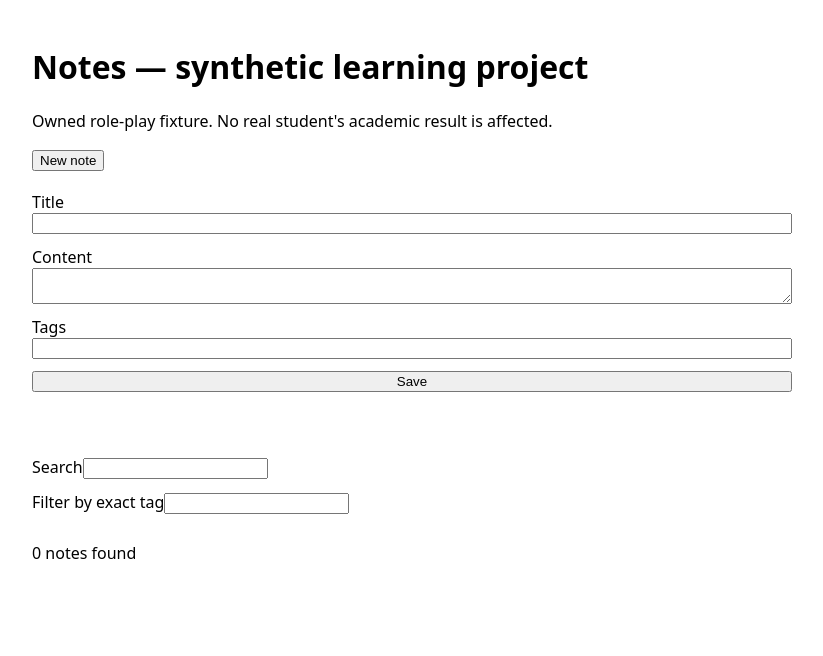
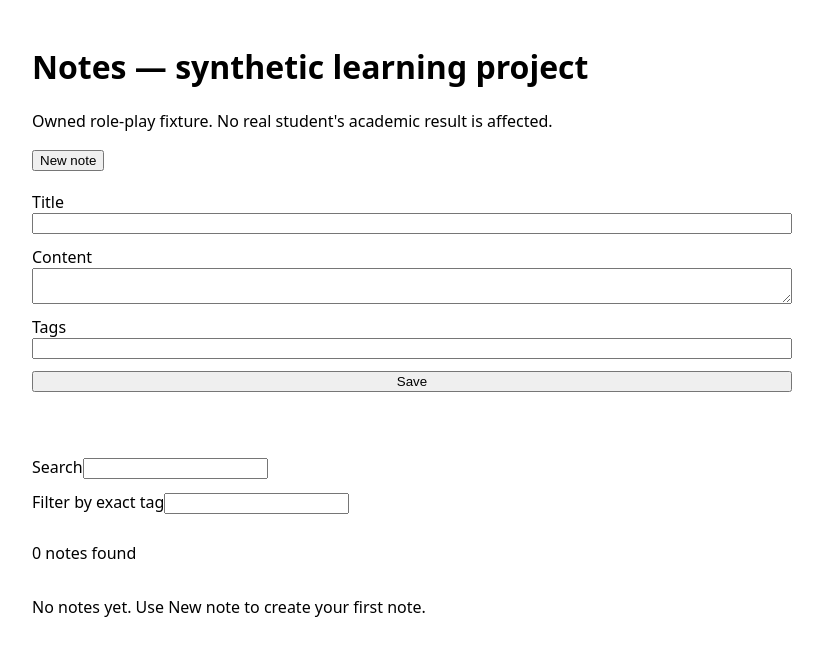
Before and after one commit to hbuivanhoi6-stack/vintern-so-tay-hoc-tap-ca-nhan-qa-aurora-thuc-hanh-va-ban-g-20261022-db9f98e8, a React (Vite) app: page / in a window 1280 px wide. Shown: the top 656 px of the page, without its empty margins (228-1051 px from the left). Built offline with nearby package versions, Linux system fonts and the light colour scheme.

Commit message:
Add actionable empty-state guidance to notes search

```diff
--- a/src/main.tsx
+++ b/src/main.tsx
@@ -54,6 +54,7 @@ function App() {
       <button data-testid="note-save" type="submit" disabled={!!initial.issue}>Save</button><p data-testid="note-error" role="alert">{error}</p>
     </form>
     {STAGE >= 3 && <section aria-label="Find notes" style={{ display: 'grid', gap: 12 }}><label>Search<input data-testid="note-search" value={query} onChange={e => setQuery(e.target.value)}/></label><label>Filter by exact tag<input data-testid="note-tag-filter" value={tagFilter} onChange={e => setTagFilter(e.target.value)}/></label><p role="status">{matches.length} notes found</p></section>}
+    {STAGE >= 3 && matches.length === 0 && <p data-testid="note-empty" role="status">{notes.length === 0 ? "No notes yet. Use New note to create your first note." : "No matching notes. Clear the search or tag filter to see all notes."}</p>}
     {matches.map(note => <article data-testid="note-card" key={note.id} style={{ borderBottom: '1px solid #aaa', paddingBlock: 12 }}><h2>{note.title}</h2><p>{note.content}</p><p>{note.tags.join(', ')}</p><time dateTime={note.updatedAt}>{new Date(note.updatedAt).toLocaleString()}</time><div><button data-testid="note-edit" type="button" onClick={() => { setSelected(note.id); setTitle(note.title); setContent(note.content); setTags(note.tags.join(', ')); setError(initial.issue); }}>Edit</button>{STAGE >= 3 && <button data-testid="note-delete" type="button" onClick={() => remove(note)}>Delete</button>}</div></article>)}
     {STAGE >= 4 && <section aria-label="Export notes"><h2>Export and handover</h2><button data-testid="note-export" type="button" onClick={exportNotes}>Export JSON</button><pre data-testid="note-export-preview" aria-live="polite" style={{ whiteSpace: 'pre-wrap' }}>{exportPreview}</pre></section>}
   </main>;
```
